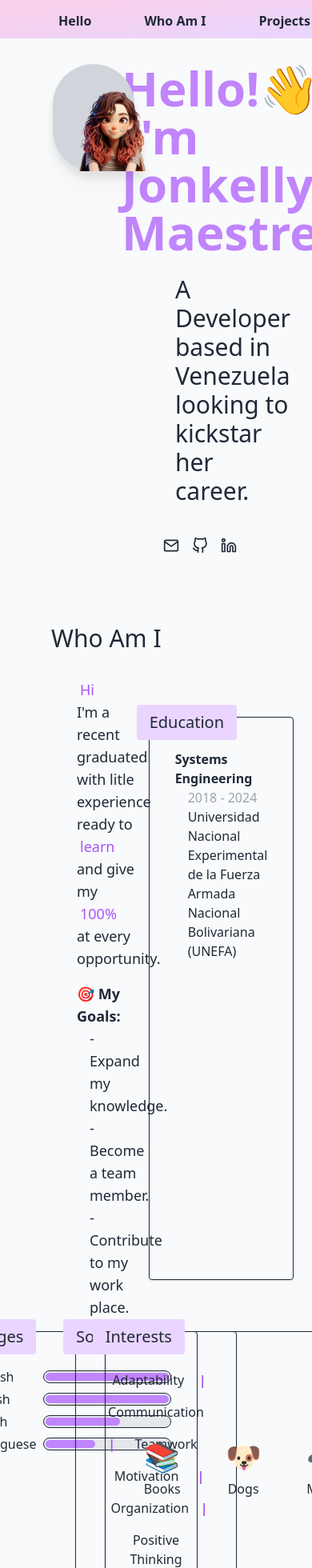
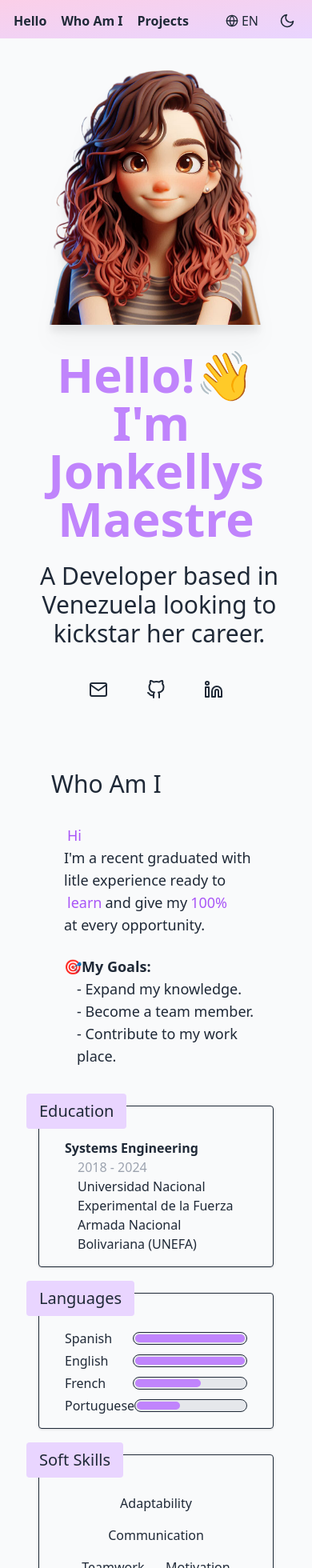
Before and after one commit to Jonkellys/portfolio, a Next.js app: page / in a window 390 px wide. Shown: the top 1960 px of the page at 80% size. Built offline with nearby package versions, Linux system fonts and the light colour scheme.

Commit message:
Fixed build

```diff
--- a/i18n/en.json
+++ b/i18n/en.json
@@ -27,8 +27,8 @@
 	"about.soft-skills.two": "Communication",
 	"about.soft-skills.three": "Teamwork",
 	"about.soft-skills.four": "Motivation",
-	"about.soft-skills.five": "Organization",
-	"about.soft-skills.six": "Positive Thinking",
+	"about.soft-skills.five": "Positive Thinking",
+	"about.soft-skills.six": "Organization",
 	"about.interests.title": "Interests",
 	"about.interests.one": "Books",
 	"about.interests.two": "Dogs",
--- a/i18n/es.json
+++ b/i18n/es.json
@@ -28,7 +28,7 @@
 	"about.soft-skills.three": "Trabajo en Equipo",
 	"about.soft-skills.four": "Motivación",
 	"about.soft-skills.five": "Organización",
-	"about.soft-skills.six": "Pensamiento Positivo",
+	"about.soft-skills.six": "Positivismo",
   "about.interests.title": "Intereses",
 	"about.interests.one": "Libros",
 	"about.interests.two": "Perros",
--- /dev/null
+++ b/src/pages/auth/register/index.jsx
@@ -0,0 +1,39 @@
+import { LangMenu, ThemeSwitch } from "../../../components/OptionsMenu.jsx";
+
+export default function RegisterPage() {
+	return (
+		<div className="w-screen h-screen bg-gray-50 px-8 bg-gradient-to-br from-pink-200 to-purple-200">
+			<div className="flex flex-col items-start">
+				<div className="h-12 flex justify-end pr-10 z-[1000] text-gray-800 top-0 w-full">
+					<div className="w-max flex justify-around items-end space-x-4">
+						<LangMenu />
+						<ThemeSwitch />
+					</div>
+				</div>
+				<div className="w-full flex justify-around items-center">
+					<div className="w-5/12"></div>
+					<div className="w-5/12">
+						<div className="w-2/3 p-4 bg-white shadow-lg rounded-md">
+							<h2 className="text-lg mb-2">Register</h2>
+							<form action="">
+								<div>
+									<label htmlFor="name">Name</label>
+									<input type="text" name="name" required id="" />
+								</div>
+								<div>
+									<label htmlFor="email">Email</label>
+									<input type="email" name="email" required id="" />
+								</div>
+								<div>
+									<label htmlFor="password">Password</label>
+									<input type="password" name="password" required id="" />
+								</div>
+								<button type="submit">Create Account</button>
+							</form>
+						</div>
+					</div>
+				</div>
+			</div>
+		</div>
+	);
+}
--- a/src/pages/projects/[id].jsx
+++ b/src/pages/projects/[id].jsx
@@ -1,7 +1,6 @@
 import Image from "next/image";
 import { FormattedMessage } from "react-intl";
 import Menu from "../sections/Header";
-import computer from "../../images/computer.png";
 import { FiGithub } from "react-icons/fi";
 
 export default function Project() {
@@ -11,7 +10,7 @@ export default function Project() {
 			<div className="w-full h-full mt-12 p-8 flex flex-row justify-around ">
 				<div className="w-3/12 h-4/6 bg-white dark:bg-gray-600 shadow-md p-8 self-center space-y-4 rounded-md flex flex-col justify-start">
 					<Image
-						src={computer}
+						src=""
 						className="size-16 self-center"
 						alt="project icon"
 					/>
--- a/src/pages/sections/AboutMe.jsx
+++ b/src/pages/sections/AboutMe.jsx
@@ -12,10 +12,10 @@ export default function AboutMe() {
 			<h2 className="text-3xl mb-4 ml-8">
 				<FormattedMessage id="header.who-am-i" />
 			</h2>
-			<div className="w-full flex justify-around flex-wrap space-3">
-				<div className="w-1/2 h-auto p-4 text-lg">
-					<div className="flex flex-row flex-wrap pl-12 [&_span]:text-purple-500 [&_span]:mx-1">
-						<span className="mx-0">
+			<div className="w-full flex justify-center flex-col md:flex-row md:justify-around flex-wrap space-3">
+				<div className="w-full md:w-1/2 h-auto p-4 text-lg">
+					<div className="flex flex-row flex-wrap pl-8 md:pl-12 [&_span]:mx-1 [&_span]:text-purple-500">
+						<span>
 							<FormattedMessage id="about.intro.part-1" />
 						</span>
 						<p>
@@ -32,9 +32,9 @@ export default function AboutMe() {
 							<FormattedMessage id="about.intro.part-5" />
 						</p>
 					</div>
-					<div className="ml-12 mt-4">
+					<div className="ml-8 md:ml-12 mt-6 md:mt-4">
 						<p>
-							🎯{" "}
+							🎯
 							<span className="font-semibold">
 								<FormattedMessage id="about.goals.title" />
 							</span>
@@ -48,7 +48,7 @@ export default function AboutMe() {
 						</p>
 					</div>
 				</div>
-				<div className="w-1/2 h-auto p-16 flex justify-center items-start">
+				<div className="w-full md:w-1/2 h-auto px-4 py-8 md:p-16 flex justify-center items-start">
 					<InfoBox title={<FormattedMessage id="about.education.title" />}>
 						<strong>
 							<FormattedMessage id="about.education.career" />
@@ -60,7 +60,7 @@ export default function AboutMe() {
 						</p>
 					</InfoBox>
 				</div>
-				<div className="w-1/3 h-auto flex justify-center items-start">
+				<div className="w-full md:w-1/3 h-auto flex flex-col mb-8 md:mb-0 px-4 md:px-0 md:flex-row md:justify-center md:items-start">
 					<InfoBox title={<FormattedMessage id="about.languages.title" />}>
 						<div className="flex flex-col space-y-1 mt-1">
 							<ProgressBar
@@ -86,43 +86,31 @@ export default function AboutMe() {
 						</div>
 					</InfoBox>
 				</div>
-				<div className="w-1/3 h-46 flex justify-center items-start">
+				<div className="w-full md:w-1/3 h-46 flex flex-col mb-8 md:mb-0 px-4 md:px-0 md:flex-row md:justify-center md:items-start">
 					<InfoBox title={<FormattedMessage id="about.soft-skills.title" />}>
-						<div className="size-full flex justify-around flex-wrap text-center items-center [&_p]:m-2 [&_span]:text-purple-500 [&_span]:font-semibold">
+						<div className="size-full flex justify-around flex-wrap px-2 items-center [&_p]:m-2 [&_span]:text-purple-500 [&_span]:font-semibold">
 							<p>
 								<FormattedMessage id="about.soft-skills.one" />
 							</p>
-							<span>
-								<FormattedMessage id="about.soft-skills.line" />
-							</span>
 							<p>
 								<FormattedMessage id="about.soft-skills.two" />
 							</p>
-							<span>
-								<FormattedMessage id="about.soft-skills.line" />
-							</span>
 							<p>
 								<FormattedMessage id="about.soft-skills.three" />
 							</p>
 							<p>
 								<FormattedMessage id="about.soft-skills.four" />
 							</p>
-							<span>
-								<FormattedMessage id="about.soft-skills.line" />
-							</span>
 							<p>
 								<FormattedMessage id="about.soft-skills.five" />
 							</p>
-							<span>
-								<FormattedMessage id="about.soft-skills.line" />
-							</span>
 							<p>
 								<FormattedMessage id="about.soft-skills.six" />
 							</p>
 						</div>
 					</InfoBox>
 				</div>
-				<div className="w-1/3 h-46 flex justify-center items-start">
+				<div className="w-full md:w-1/3 h-46 flex flex-col mb-8 md:mb-0 px-4 md:px-0 md:flex-row md:justify-center md:items-start">
 					<InfoBox title={<FormattedMessage id="about.interests.title" />}>
 						<div className="size-full flex justify-around items-center space-x-14 px-4">
 							<div className="w-1/3 flex flex-col justify-center items-center text-center">
--- a/src/pages/sections/Header.jsx
+++ b/src/pages/sections/Header.jsx
@@ -4,28 +4,28 @@ import Link from "next/link";
 
 export default function Menu() {
 	return (
-		<div className="menu h-12 flex justify-between z-[1000] text-gray-800 top-0 w-screen pl-10 bg-gradient-to-br from-pink-200 to-purple-200 fixed">
+		<div className="h-12 flex justify-between z-[1000] text-gray-800 top-0 w-screen px-2 md:px-10 bg-gradient-to-br from-pink-200 to-purple-200 fixed">
 			<div className="w-max flex justify-start items-end">
 				<Link
 					href="/#hello"
-					className="transition-color w-max px-6 py-2.5 border-t border-l border-r border-transparent hover:border-gray-300 text-center font-bold text-md mx-2 rounded-t-lg dark:hover:bg-gray-800 dark:hover:text-gray-50 hover:text-gray-800 hover:bg-gray-50 hover:cursor-pointer"
+					className="transition-color w-max px-2 md:px-6 py-2.5 border-t border-l border-r border-transparent hover:border-gray-300 text-center font-bold text-md rounded-t-lg dark:hover:bg-gray-800 dark:hover:text-gray-50 hover:text-gray-800 hover:bg-gray-50 hover:cursor-pointer"
 				>
 					<FormattedMessage id="header.hello" />
 				</Link>
 				<Link
 					href="/#who-am-i"
-					className="transition-color w-max px-6 py-2.5 border-t border-l border-r border-transparent hover:border-gray-300 text-center font-bold text-md mx-2 rounded-t-lg dark:hover:bg-gray-800 dark:hover:text-gray-50 hover:text-gray-800 hover:bg-gray-50 hover:cursor-pointer"
+					className="transition-color w-max px-2 md:px-6 py-2.5 border-t border-l border-r border-transparent hover:border-gray-300 text-center font-bold text-md rounded-t-lg dark:hover:bg-gray-800 dark:hover:text-gray-50 hover:text-gray-800 hover:bg-gray-50 hover:cursor-pointer"
 				>
 					<FormattedMessage id="header.who-am-i" />
 				</Link>
 				<Link
 					href="/#projects"
-					className="transition-color w-max px-6 py-2.5 border-t border-l border-r border-transparent hover:border-gray-300 text-center font-bold text-md mx-2 rounded-t-lg dark:hover:bg-gray-800 dark:hover:text-gray-50 hover:text-gray-800 hover:bg-gray-50 hover:cursor-pointer"
+					className="transition-color w-max px-2 md:px-6 py-2.5 border-t border-l border-r border-transparent hover:border-gray-300 text-center font-bold text-md rounded-t-lg dark:hover:bg-gray-800 dark:hover:text-gray-50 hover:text-gray-800 hover:bg-gray-50 hover:cursor-pointer"
 				>
 					<FormattedMessage id="header.projects" />
 				</Link>
 			</div>
-			<div className="pr-10 w-max flex justify-around items-end space-x-4">
+			<div className="w-max flex justify-around items-end md:space-x-4">
 				<LangMenu />
 				<ThemeSwitch />
 			</div>
--- a/src/pages/sections/Hello.jsx
+++ b/src/pages/sections/Hello.jsx
@@ -10,16 +10,16 @@ export default function Hello() {
 			id="hello"
 			initial={{ opacity: 0 }}
 			whileInView={{ opacity: 1 }}
-			className="w-full z-10 h-auto relative transform p-8 mt-12 flex justify-center space-x-12 flex-wrap rounded-b-[70px]"
+			className="w-full z-10 h-auto relative transform p-8 mt-12 flex flex-col md:flex-row justify-center md:space-x-12 flex-wrap"
 		>
-			<div className="w-5/12 h-5/6 z-[1100] flex justify-center items-center">
-				<div className="size-3/4 rounded-full bg-gray-300 drop-shadow-xl flex justify-center items-center">
-					<Image className="ml-12 mt-8" src={image1} alt="Hi, it's me" />
+			<div className="w-full mb-8 md:mb-0 md:w-5/12 h-5/6 z-[1100] flex justify-center items-center">
+				<div className="w-full md:size-3/4 rounded-full drop-shadow-xl flex justify-center items-center">
+					<Image className="md:ml-12 md:mt-8" src={image1} alt="Hi, it's me" />
 				</div>
 			</div>
-			<div className="w-4/12 h-5/6 flex flex-col items-center justify-center self-center">
+			<div className="w-full md:w-4/12 h-5/6 flex flex-col items-center justify-center self-center">
 				<h1 className="text-6xl font-bold text-purple-400 dark:text-purple-300 mb-6">
-					<span className="w-full flex flex-row">
+					<span className="w-full flex flex-row justify-center md:justify-start">
 						<FormattedMessage id="hello.hello.part-1" />!
 						<motion.p
 							animate={{ rotate: -25 }}
@@ -33,14 +33,17 @@ export default function Hello() {
 							👋
 						</motion.p>
 					</span>
-					<FormattedMessage id="hello.hello.part-2" /> Jonkellys Maestre
+					<div className="flex flex-wrap justify-around md:justify-start text-center md:text-justify">
+					  <p className="mr-3 md:mr-0"><FormattedMessage id="hello.hello.part-2" /></p>
+					  Jonkellys Maestre
+					</div>
 				</h1>
-				<p className="text-3xl ml-2">
+				<p className="text-3xl ml-2 text-center md:text-left">
 					<FormattedMessage id="hello.description" />
 				</p>
 			</div>
 			<div className="w-full h-1/6 mt-8 flex flex-col items-center justify-center justify-self-center">
-				<div className="w-2/12 flex justify-around text-xl">
+				<div className="w-8/12 md:w-2/12 flex justify-around md:text-xl text-2xl">
 					<a
 						target="_blank"
 						className="rounded-full p-2 hover:bg-purple-400 dark:hover:text-gray-800"
```
